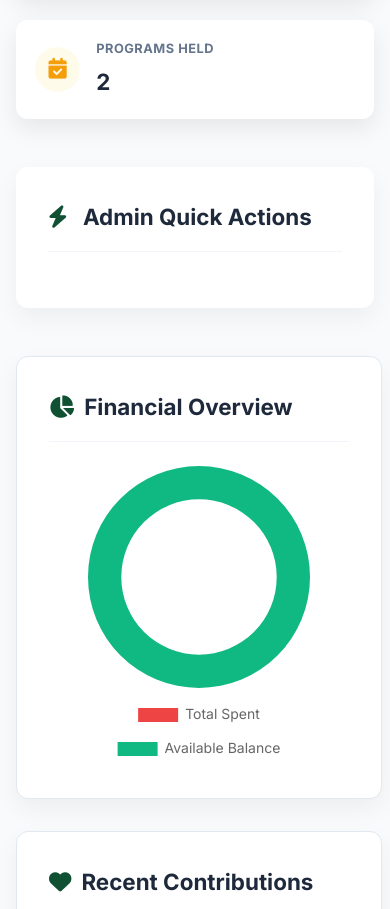
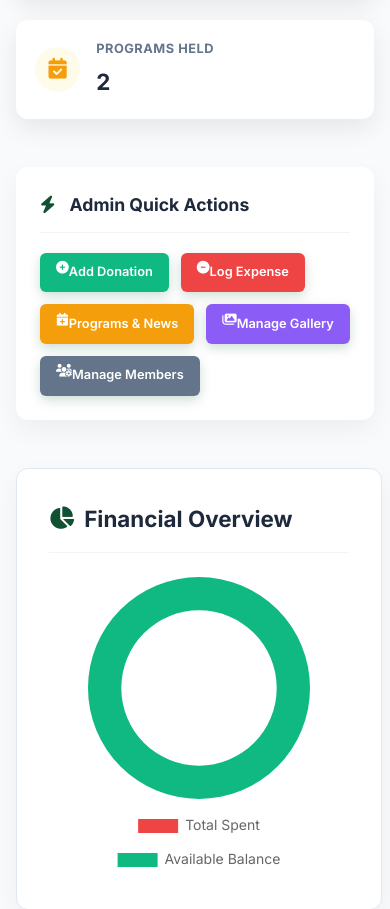
Before and after one commit to sinan-prvt/Islamic_Center, a Django app: page /dashboard/ in a window 390 px wide. Shown: the part 771-1680 px from the top of the page. Run offline with Django 5.2, Linux system fonts and the light colour scheme; a user stored in the database is signed in; data comes from the database, SQL or seed files in the repository; data that the repository does not hold is empty.

Commit message:
Fix admin quick action buttons hidden on mobile, reduce heading size

```diff
--- a/templates/base.html
+++ b/templates/base.html
@@ -596,6 +596,13 @@
             color: white !important;
         }
 
+        /* Show quick action buttons on admin dashboard even on mobile */
+        .admin-quick-action-btn {
+            display: inline-flex !important;
+            padding: 0.6rem 1rem !important;
+            font-size: 0.8rem !important;
+        }
+
         /* Global layout fixes for admin pages on mobile */
         .layout-grid {
             grid-template-columns: 1fr !important;
--- a/templates/dashboard.html
+++ b/templates/dashboard.html
@@ -243,15 +243,15 @@
 
     <!-- Admin Quick Actions (Only visible if logged in and staff) -->
     {% if request.user.is_staff %}
-    <div style="margin-bottom: 3rem; background: white; padding: 2rem; border-radius: 12px; box-shadow: 0 10px 25px rgba(0,0,0,0.05);">
-        <h2 style="font-size: 1.4rem; color: var(--text-main); margin-bottom: 1.5rem; border-bottom: 1px solid #f1f5f9; padding-bottom: 1rem;"><i class="fas fa-bolt" style="color: var(--primary); margin-right: 10px;"></i> Admin Quick Actions</h2>
+    <div style="margin-bottom: 3rem; background: white; padding: 1.5rem; border-radius: 12px; box-shadow: 0 10px 25px rgba(0,0,0,0.05);">
+        <h2 style="font-size: 1.1rem; color: var(--text-main); margin-bottom: 1.2rem; border-bottom: 1px solid #f1f5f9; padding-bottom: 0.8rem;"><i class="fas fa-bolt" style="color: var(--primary); margin-right: 10px;"></i> Admin Quick Actions</h2>
 
-        <div style="display: flex; flex-wrap: wrap; gap: 1rem;">
-            <a href="{% url 'manage_donations' %}" class="btn-donate" style="background: #10b981; padding: 0.8rem 1.5rem;"><i class="fas fa-plus-circle"></i> Add Donation</a>
-            <a href="{% url 'manage_expenses' %}" class="btn-donate" style="background: #ef4444; padding: 0.8rem 1.5rem;"><i class="fas fa-minus-circle"></i> Log Expense</a>
-            <a href="{% url 'manage_programs' %}" class="btn-donate" style="background: #f59e0b; padding: 0.8rem 1.5rem;"><i class="fas fa-calendar-plus"></i> Programs & News</a>
-            <a href="{% url 'manage_gallery' %}" class="btn-donate" style="background: #8b5cf6; padding: 0.8rem 1.5rem;"><i class="fas fa-images"></i> Manage Gallery</a>
-            <a href="{% url 'manage_members' %}" class="btn-donate" style="background: #64748b; padding: 0.8rem 1.5rem;"><i class="fas fa-users-cog"></i> Manage Members</a>
+        <div style="display: flex; flex-wrap: wrap; gap: 0.75rem;">
+            <a href="{% url 'manage_donations' %}" class="btn-donate admin-quick-action-btn" style="background: #10b981; padding: 0.8rem 1.5rem;"><i class="fas fa-plus-circle"></i> Add Donation</a>
+            <a href="{% url 'manage_expenses' %}" class="btn-donate admin-quick-action-btn" style="background: #ef4444; padding: 0.8rem 1.5rem;"><i class="fas fa-minus-circle"></i> Log Expense</a>
+            <a href="{% url 'manage_programs' %}" class="btn-donate admin-quick-action-btn" style="background: #f59e0b; padding: 0.8rem 1.5rem;"><i class="fas fa-calendar-plus"></i> Programs & News</a>
+            <a href="{% url 'manage_gallery' %}" class="btn-donate admin-quick-action-btn" style="background: #8b5cf6; padding: 0.8rem 1.5rem;"><i class="fas fa-images"></i> Manage Gallery</a>
+            <a href="{% url 'manage_members' %}" class="btn-donate admin-quick-action-btn" style="background: #64748b; padding: 0.8rem 1.5rem;"><i class="fas fa-users-cog"></i> Manage Members</a>
         </div>
     </div>
     {% endif %}
```
